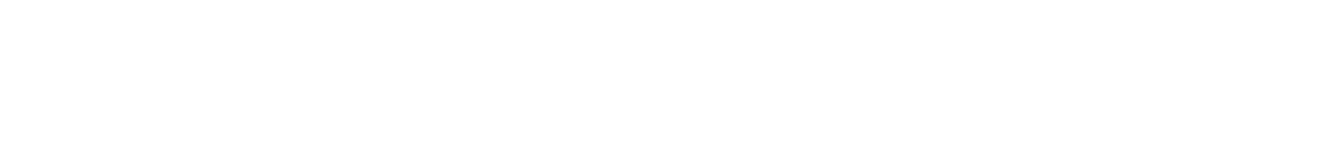
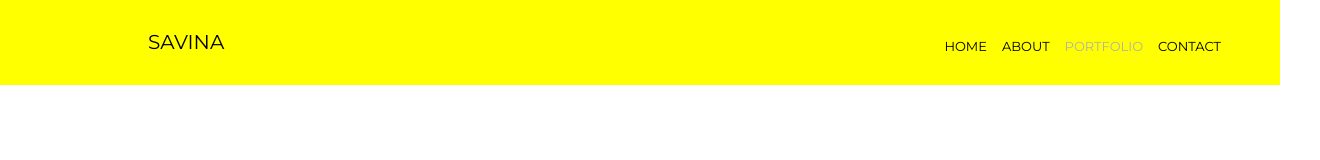
Before and after one commit to savinaxu/Basic-Portfolio, a plain HTML site: page portfolio.html in a window 1280 px wide. Shown: the whole page, 1320 px wide, since content can reach past the window. Drawn offline with Linux system fonts and the light colour scheme.

Commit message:
upload the style

```diff
--- a/assets/css/style.css
+++ b/assets/css/style.css
@@ -223,6 +223,9 @@ nav {
     padding: 20px;
   }
 
+  .active-page {
+      color:  #b1b1b1;
+  }
   .name {
       float: left;
       width: 40%;
--- a/portfolio.html
+++ b/portfolio.html
@@ -0,0 +1,29 @@
+<!Doctype html>
+<html lang="en">
+<head>
+    <meta charset="UTF-8">
+    <meta name="viewport" content="width=device-width, initial-scale=1.0">
+    <meta http-equiv="X-UA-Compatible" content="ie=edge">
+    <title>Savina Xu's portfolio</title>
+    <link rel="stylesheet" href="assets/css/reset.css">
+    <link rel="stylesheet" href="assets/css/style.css">
+    <link rel="stylesheet" href="assets/css/font-awesome.min.css">
+</head>
+<body>
+    <!-- Navigation Start -->
+    <div id="about" class="header-container">
+        <nav class="clearfix">
+            <div class="name">Savina</div>
+            <div class="menu">
+                <ul class="nav-menu">
+                    <li><a href="index.html">Home</a></li>
+                    <li><a href="index.html#about">About</a></li>
+                    <li><a class="active-page" href="portfolio.html">Portfolio</a></li>
+                    <li><a href="contact.html">Contact</a></li>
+                </ul>
+            </div>
+        </nav>
+    </div>
+    <!-- Navigation End -->
+</body>
+</html>
```
Also changed, not shown: index.html (+2 -2 lines).
